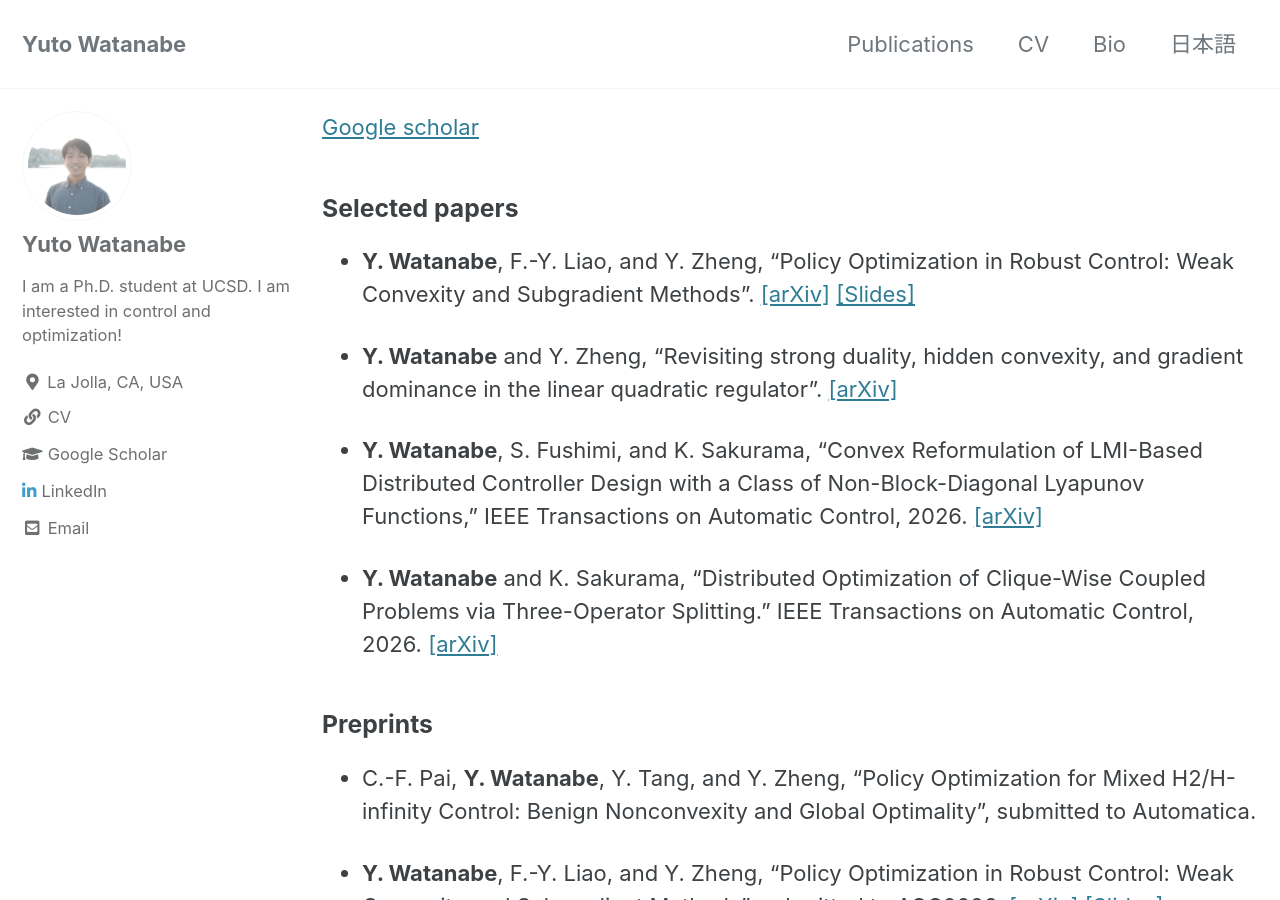
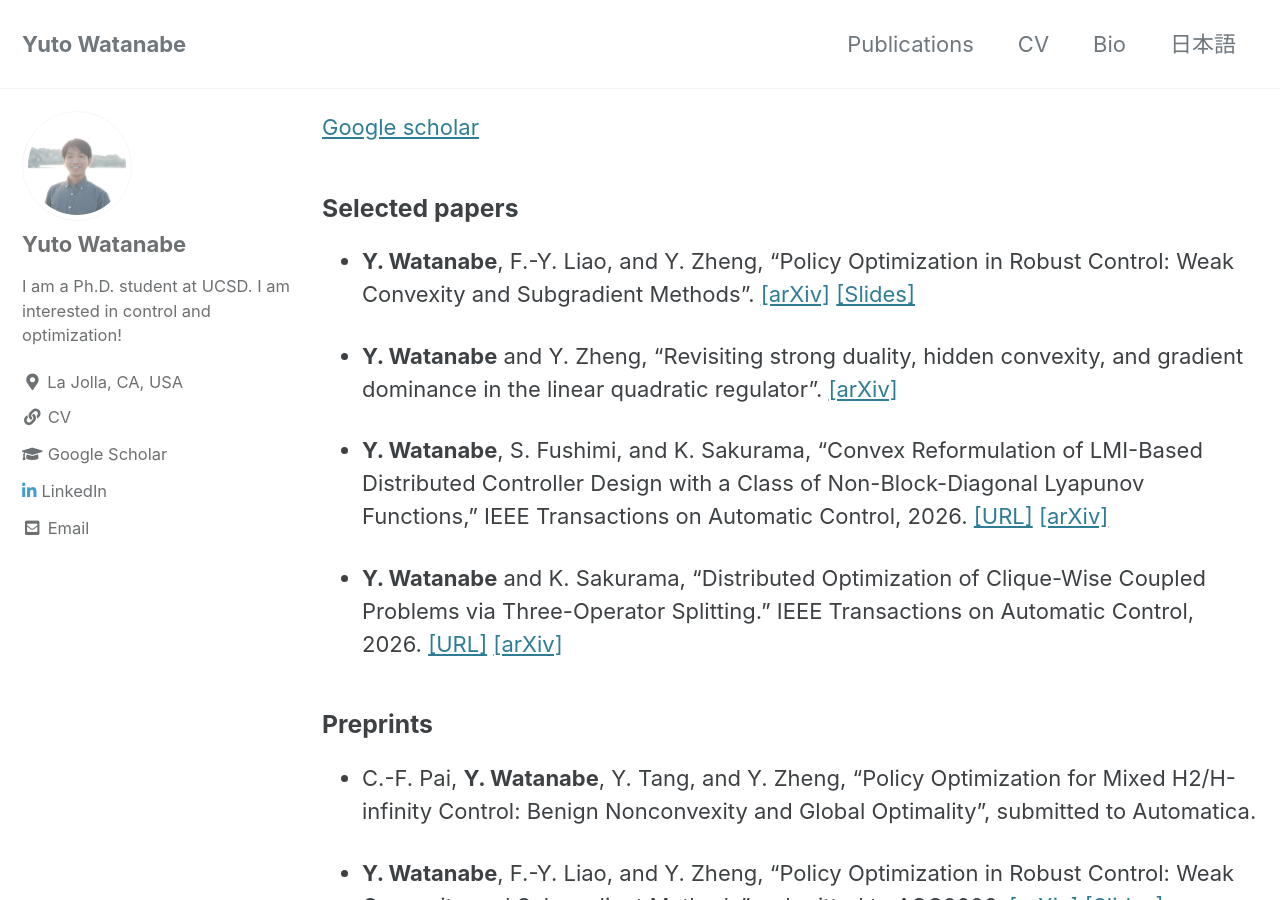
Before and after one commit to WatanabeYuto/watanabeyuto.github.io, a Jekyll site: the page built from publication.md, in a window 1280 px wide and 900 px high. Built offline with Jekyll 4.4.1, drawn with Linux system fonts in a browser that asks for light colours; cached includes are drawn as plain includes.

Commit message:
publication update

```diff
--- a/publication.md
+++ b/publication.md
@@ -14,10 +14,10 @@ author_profile: true
 dominance in the linear quadratic regulator". [[arXiv]](https://arxiv.org/abs/2503.10964)
 
 - **Y. Watanabe**, S. Fushimi, and K. Sakurama, “Convex Reformulation of LMI-Based Distributed Controller Design
-with a Class of Non-Block-Diagonal Lyapunov Functions,” IEEE Transactions on Automatic Control, 2026.
+with a Class of Non-Block-Diagonal Lyapunov Functions,” IEEE Transactions on Automatic Control, 2026. [[URL]](https://ieeexplore.ieee.org/document/11264282)
 [[arXiv]](https://arxiv.org/abs/2404.04576)
 
-- **Y. Watanabe** and K. Sakurama, "Distributed Optimization of Clique-Wise Coupled Problems via Three-Operator Splitting." IEEE Transactions on Automatic Control, 2026.
+- **Y. Watanabe** and K. Sakurama, "Distributed Optimization of Clique-Wise Coupled Problems via Three-Operator Splitting." IEEE Transactions on Automatic Control, 2026. [[URL]](https://ieeexplore.ieee.org/document/11239461)
 [[arXiv]](https://arxiv.org/abs/2310.18625)
 
 
```
Also changed, not shown: index.md (+2 -0 lines).
